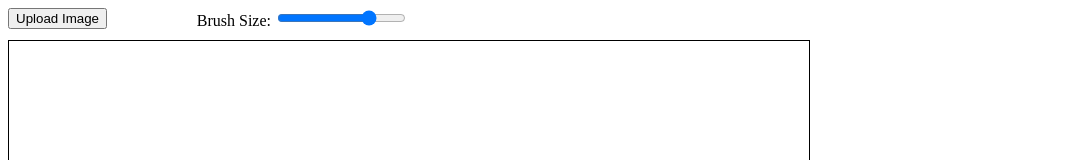
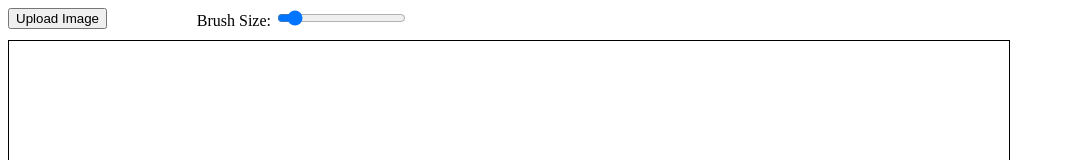
Before and after one commit to Fam1n0/Trawwy, a plain HTML site: page 3.html in a window 1280 px wide. Shown: the top 160 px of the page, without its empty margins (0-1065 px from the left). Drawn offline with Linux system fonts and the light colour scheme.

Commit message:
Update 3.html

```diff
--- a/3.html
+++ b/3.html
@@ -36,10 +36,10 @@
     </div>
     <div>
         <label for="brushSize">Brush Size:</label>
-        <input type="range" id="brushSize" min="1" max="100" value="75">
+        <input type="range" id="brushSize" min="1" max="100" value="10">
     </div>
 </div>
-<canvas id="canvas" width="800" height="1000"></canvas>
+<canvas id="canvas" width="1000" height="1000"></canvas>
 
 <script>
     const canvas = document.getElementById('canvas');
```
